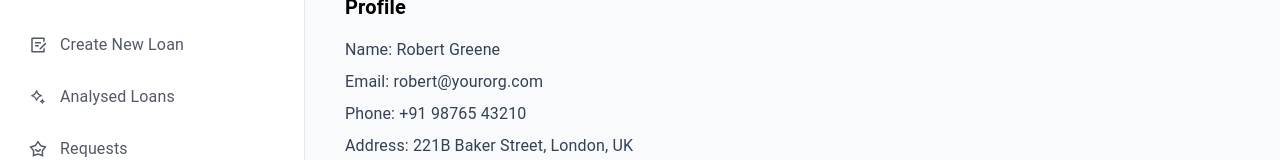
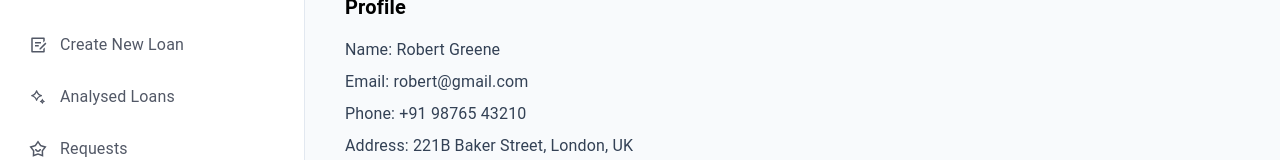
Before and after one commit to Vishnusnairr/prudent-loans, a React (Vite) app: page /profile in a window 1280 px wide. Shown: the part 136-296 px from the top of the page. Built offline with nearby package versions, Linux system fonts and the light colour scheme.

Commit message:
`Updated email addresses in ProfileCard and ProfilePage components`

```diff
--- a/src/components/ProfileCard.tsx
+++ b/src/components/ProfileCard.tsx
@@ -30,7 +30,7 @@ export const ProfileCard = () => {
           </Typography>
 
           <Typography sx={{ fontSize: 13, color: "#64748B" }}>
-            robert@yourorg.com
+            robert@gmail.com
           </Typography>
         </Box>
       </Box>
--- a/src/pages/ProfilePage.tsx
+++ b/src/pages/ProfilePage.tsx
@@ -12,7 +12,7 @@ export const ProfilePage = () => {
       </Typography>
 
       <Typography sx={{ fontSize: 16, color: "#334155", mb: 1 }}>
-        Email: robert@yourorg.com
+        Email: robert@gmail.com
       </Typography>
 
       <Typography sx={{ fontSize: 16, color: "#334155", mb: 1 }}>
```
